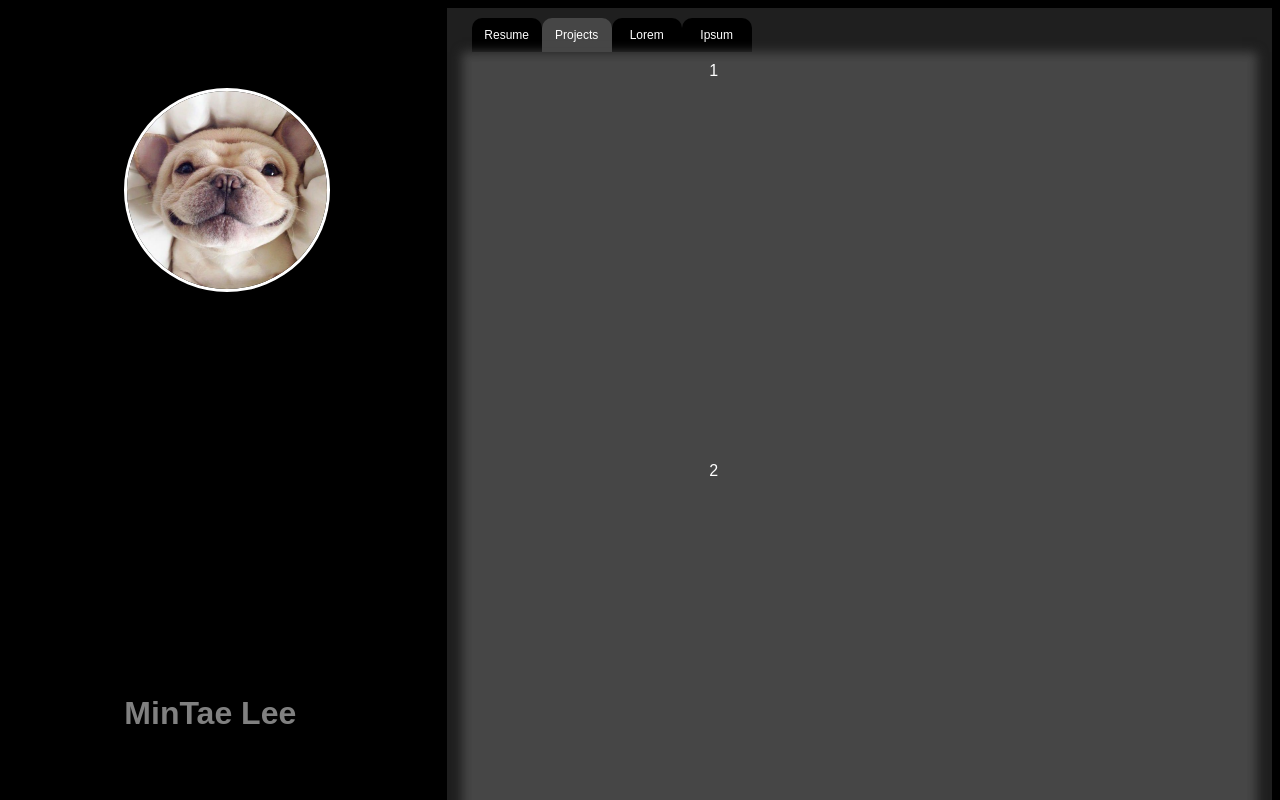
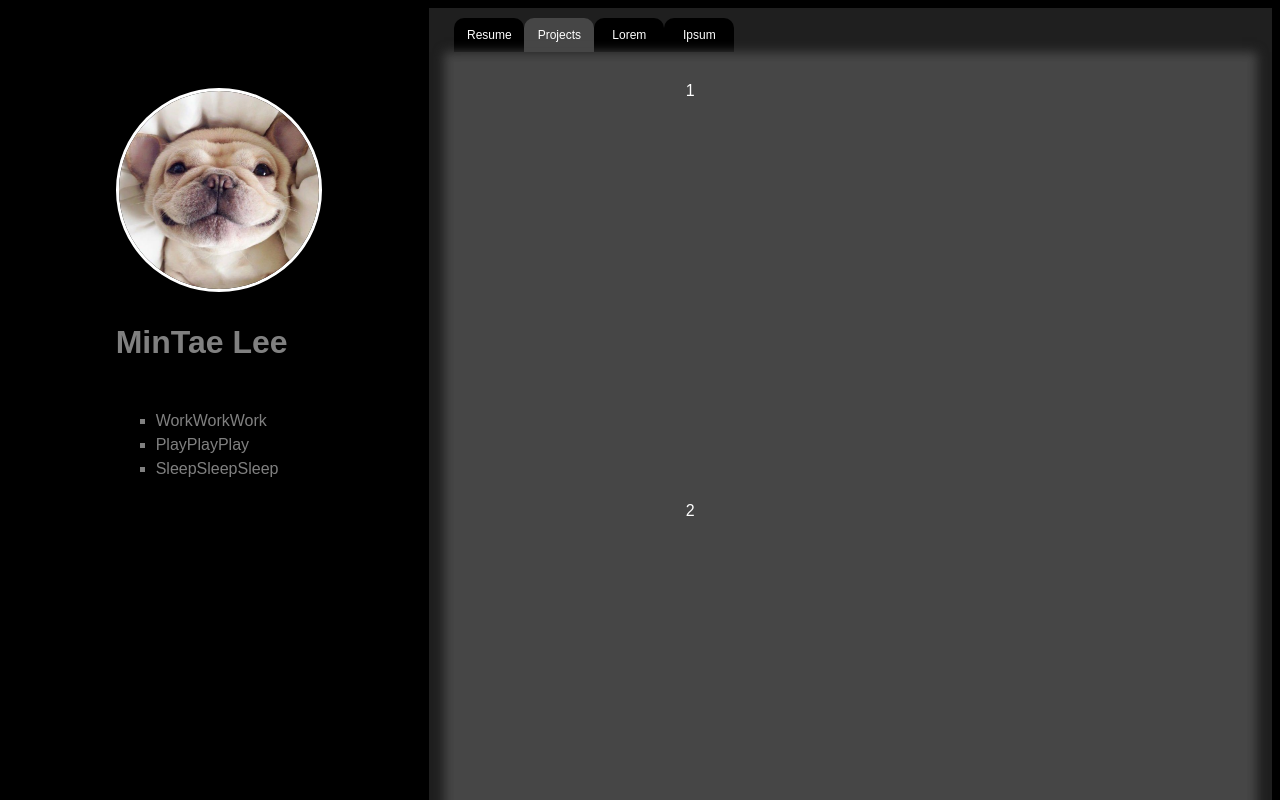
Before and after one commit to mintaelee/resume_grid_nomediaquery, a plain HTML site: page index.html in a window 1280 px wide. Both pictures are taken after a click on the button "Projects". Shown: the top 800 px of the page. Drawn offline with Linux system fonts and the light colour scheme.

Commit message:
moved text into data.js

```diff
--- a/main.css
+++ b/main.css
@@ -8,7 +8,7 @@ body{
 /* create main flex container */
 #main_container{
     display: grid;
-    grid-template-columns: repeat(auto-fit, minmax(200px, auto));
+    grid-template-columns: repeat(auto-fit, minmax(300px, auto));
     height: 100%;
 }
 
@@ -16,12 +16,11 @@ body{
     display: grid;
     justify-content: center;
     padding: 80px 10px;
-    height: auto;
+    height: 400px;
 }
 
 #avatar{
     border-radius: 50%;
-
     width: 200px;
     border: solid white;
 }
@@ -93,23 +92,20 @@ body{
 }
 
 #project_tab{
-    align-items: center;
-    flex-shrink: 0;
-    width: 100%;
+    grid-template-columns: repeat(auto-fit, 350px);
+    justify-content: center;
+    padding: 10px 50px;
 }
 
 #resume_tab{
-    height: 100%;
     padding: 10px 50px;
 }
 
 #lorem_tab{
-    height: 100%;
     padding: 10px 50px;
 }
 
 #ipsum_tab{
-    height: 100%;
     padding: 10px 50px;
 }
 
@@ -121,5 +117,5 @@ body{
 .projects{
     width: 300px;
     height: 400px;
-    margin: auto;
+    margin: 10px;
 }
```
